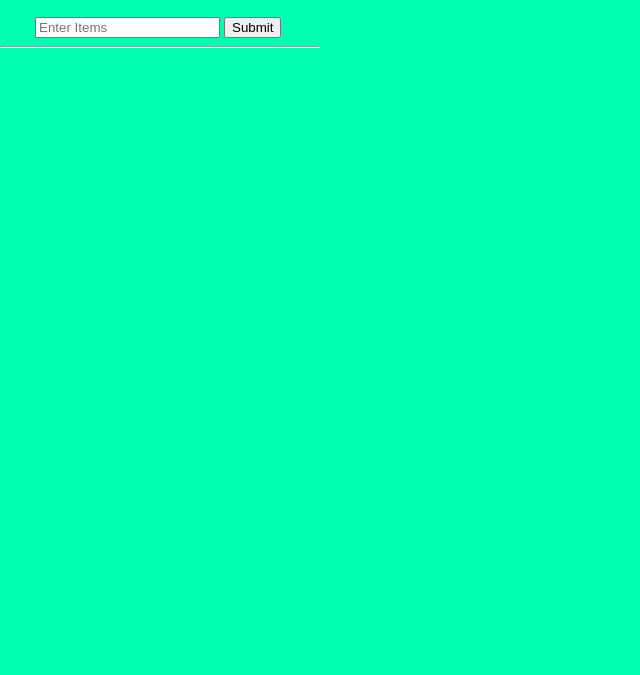
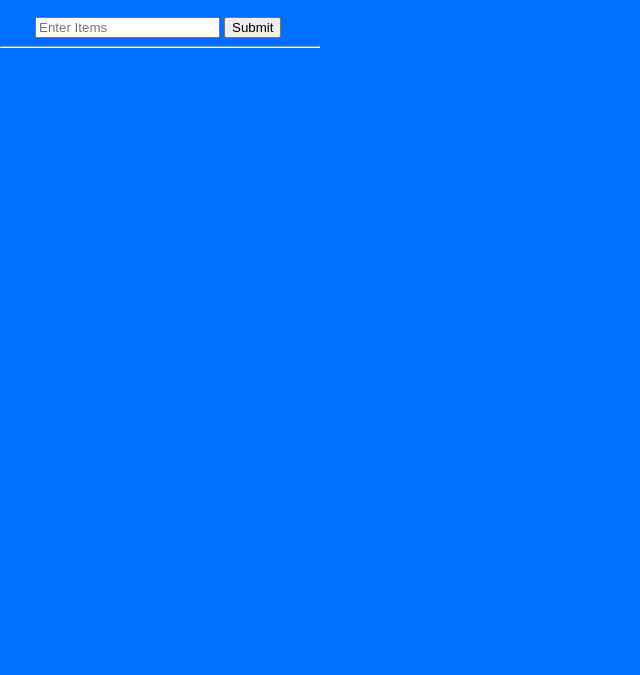
Before and after one commit to 0silverback0/homeInventory, a plain HTML site: page index.html in a window 1280 px wide. Shown: the part 125-800 px from the top of the page, without its empty margins (0-640 px from the left). Drawn offline with Linux system fonts and the light colour scheme.

Commit message:
messed with color

```diff
--- a/styles.css
+++ b/styles.css
@@ -1,5 +1,5 @@
 body{
-    background: rgb(0, 255, 179);
+    background: rgb(0, 110, 255);
     max-width: 320px;
     margin: 0px;
 }
```
